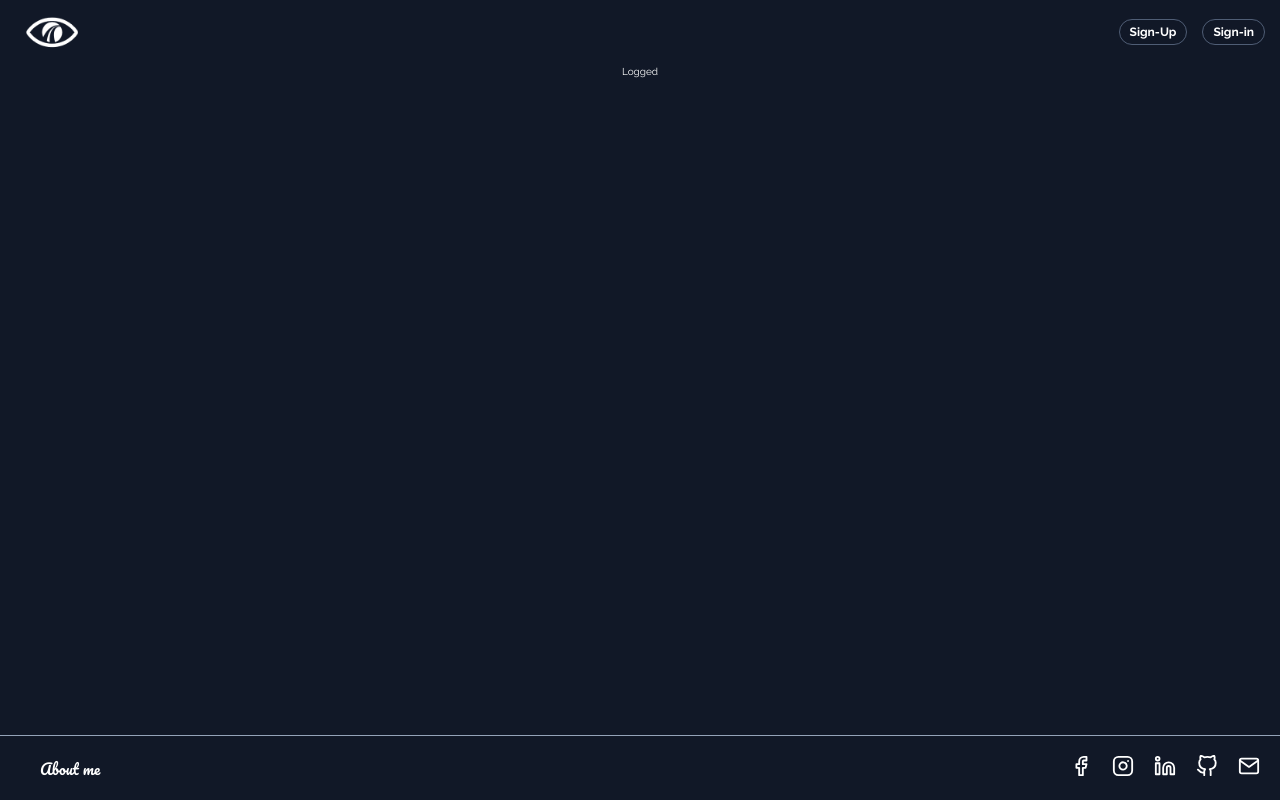
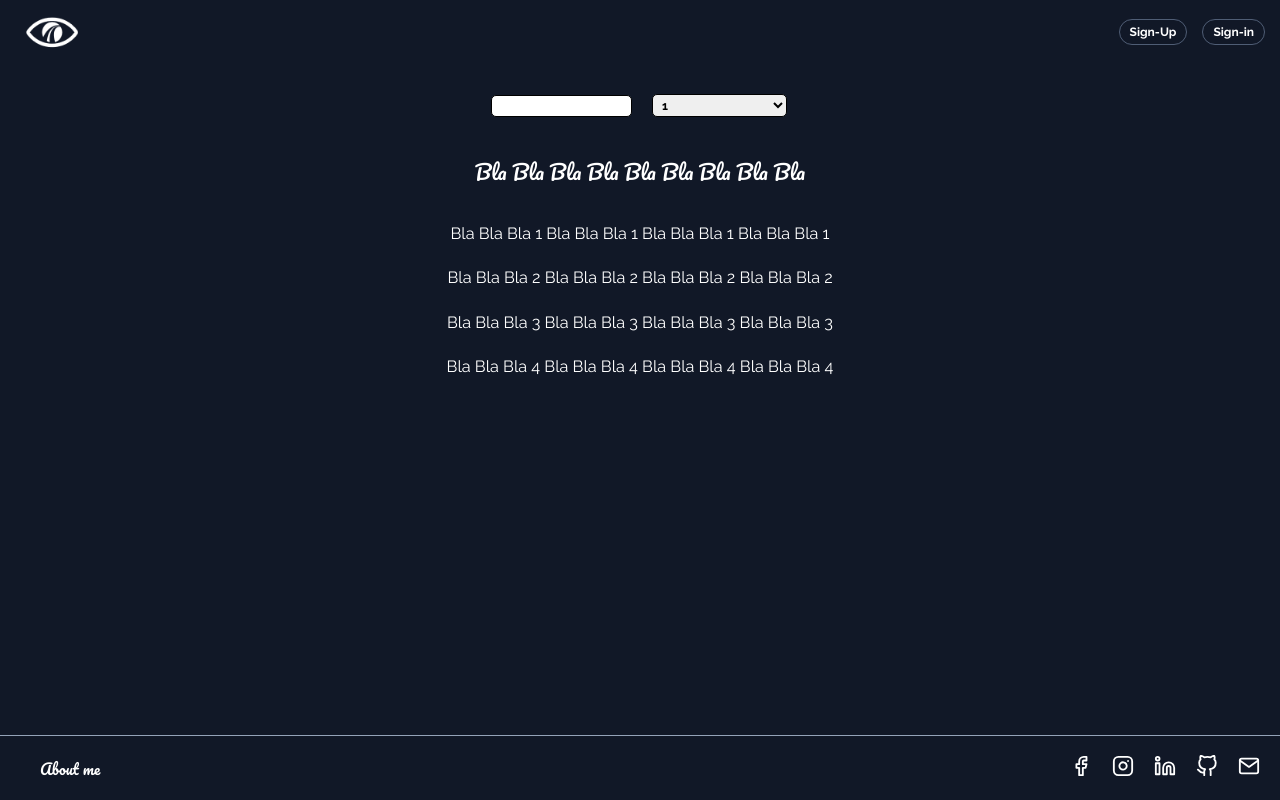
Before and after one commit to Frederico-Cassola-Dev/philosophical-vision, a React (Vite) app in the folder frontend/: page /logged in a window 1280 px wide. Built offline with nearby package versions, Linux system fonts and the light colour scheme.

Commit message:
Add logged page content

```diff
--- a/frontend/src/pages/about-me/AboutMe.jsx
+++ b/frontend/src/pages/about-me/AboutMe.jsx
@@ -1,4 +1,5 @@
 import singleLogoLittle from "../../assets/logo/single_logo_little.png";
+import aboutMePhoto from "../../assets/images/photo-frederico_cassola.png";
 
 export default function AboutMe() {
   return (
@@ -10,6 +11,7 @@ export default function AboutMe() {
           <span className="sub-title">Cassola</span>
         </h1>
       </div>
+      <div className="img-and-description-container">
         <div className="about-me-description">
           <p className="description-text">
             I'm a lover of wisdom and the etymological meaning of philosophie is
@@ -25,6 +27,10 @@ export default function AboutMe() {
             <br />
           </p>
         </div>
+        <div className="img-container">
+          <img src={aboutMePhoto} alt="" />
+        </div>
+      </div>
     </div>
   );
 }
--- a/frontend/src/pages/about-me/_aboutMe.scss
+++ b/frontend/src/pages/about-me/_aboutMe.scss
@@ -10,13 +10,41 @@
   color: $color-text-primary;
   background-color: $color-background-primary;
 
-  .title-container{
+  .title-container {
     margin-top: $space-l;
 
-    .title{
+    .title {
       font-family: $secondary-font;
       font-size: $font-size-5xl;
       font-weight: $font-weight-normal;
     }
   }
+
+  .img-and-description-container {
+    display: flex;
+    justify-content: space-evenly;
+    align-items: center;
+    margin-top: $space-xl;
+
+    .about-me-description {
+      width: 40%;
+
+      .description-text {
+font-size: $font-size-l;
+        // margin-top: $space-m;
+      }
+    }
+
+    .img-container {
+      display: flex;
+      justify-content: center;
+      align-items: flex-start;
+      width: 100px;
+      height: 100%;
+
+      img {
+        border-radius: $border-radius-round;
+      }
+    }
+  }
 }
--- a/frontend/src/pages/logged/Logged.jsx
+++ b/frontend/src/pages/logged/Logged.jsx
@@ -1,5 +1,35 @@
 function Logged() {
-  return <div className="logged">Logged</div>;
+  return (
+    <div className="logged">
+      <div className="input-container">
+        <input type="text" />
+        <select name="" id="">
+          <option disabled>Select a live event</option>
+          <option value="">1</option>
+          <option value="">2</option>
+          <option value="">3</option>
+          <option value="">4</option>
+        </select>
+      </div>
+      <div className="life-event-container">
+        <p className="life-event-phrase">Bla Bla Bla Bla Bla Bla Bla Bla Bla</p>
+      </div>
+      <div className="visions-container">
+        <p className="vision-phrase">
+          Bla Bla Bla 1 Bla Bla Bla 1 Bla Bla Bla 1 Bla Bla Bla 1
+        </p>
+        <p className="vision-phrase">
+          Bla Bla Bla 2 Bla Bla Bla 2 Bla Bla Bla 2 Bla Bla Bla 2
+        </p>
+        <p className="vision-phrase">
+          Bla Bla Bla 3 Bla Bla Bla 3 Bla Bla Bla 3 Bla Bla Bla 3
+        </p>
+        <p className="vision-phrase">
+          Bla Bla Bla 4 Bla Bla Bla 4 Bla Bla Bla 4 Bla Bla Bla 4
+        </p>
+      </div>
+    </div>
+  );
 }
 
 export default Logged;
--- a/frontend/src/pages/logged/_logged.scss
+++ b/frontend/src/pages/logged/_logged.scss
@@ -1,7 +1,59 @@
+@import "../../scss/variables";
+
 .logged {
   display: flex;
-  justify-content: space-between;
+  justify-content: flex-start;
   align-items: center;
   flex-direction: column;
   height: 83.9vh;
+  font-family: $primary-font;
+  font-size: $font-size-l;
+
+  .input-container {
+    margin-top: $space-l;
+
+    input {
+      width: 45%;
+      height: $space-m;
+      padding-left: $space-2xs;
+      font-weight: $font-weight-bolt;
+      border-radius: $border-radius-s;
+
+      &:focus {
+        outline: 2px solid $border-color-active;
+      }
+    }
+
+    select {
+      width: 45%;
+      height: $space-m + 3px;
+      margin-left: $space-m;
+      padding-left: $space-2xs;
+      font-weight: $font-weight-bolt;
+      border-radius: $border-radius-s;
+
+      &:focus {
+        outline: 2px solid $border-color-active;
+      }
+    }
+  }
+
+  .life-event-container{
+    width: 90%;
+    margin-top: $space-xl;
+    font-family: $secondary-font;
+    font-size: $font-size-4xl;
+    text-align: center;
+  }
+
+  .visions-container{
+    margin-top: $space-s;
+
+    .vision-phrase{
+
+      margin-top: $space-m;
+      font-size: $font-size-3xl;
+      text-align: center;
+    }
+  }
 }
--- a/frontend/src/pages/sign-in/SignIn.jsx
+++ b/frontend/src/pages/sign-in/SignIn.jsx
@@ -1,4 +1,6 @@
-function SignIn() {
+import { Link } from "react-router-dom";
+
+export default function SignIn() {
   return (
     <div className="sign-in">
       <form action="" className="form-container">
@@ -11,11 +13,11 @@ function SignIn() {
           <input type="password" id="password" />
         </label>
         <div className="submit-button-container">
-          <button type="submit">Submit</button>
+          <Link to="/logged">
+            <button type="button">Submit</button>
+          </Link>
         </div>
       </form>
     </div>
   );
 }
-
-export default SignIn;
--- a/frontend/src/scss/_variables.scss
+++ b/frontend/src/scss/_variables.scss
@@ -32,8 +32,8 @@ $color-primary-active: #4f5d75;
 $border-color-active: #94a3b8;
 
 $border-radius-round: 50%;
-$border-radius-2l: 50px;
-$border-radius-2l: 40px;
+$border-radius-3xl: 50px;
+$border-radius-2xl: 40px;
 $border-radius-xl: 30px;
 $border-radius-l: 20px;
 $border-radius-m: 10px;
```
Also changed, not shown: frontend/src/assets/images/photo-frederico_cassola.png (added). Lines whose indentation alone changed are shown as unchanged.
